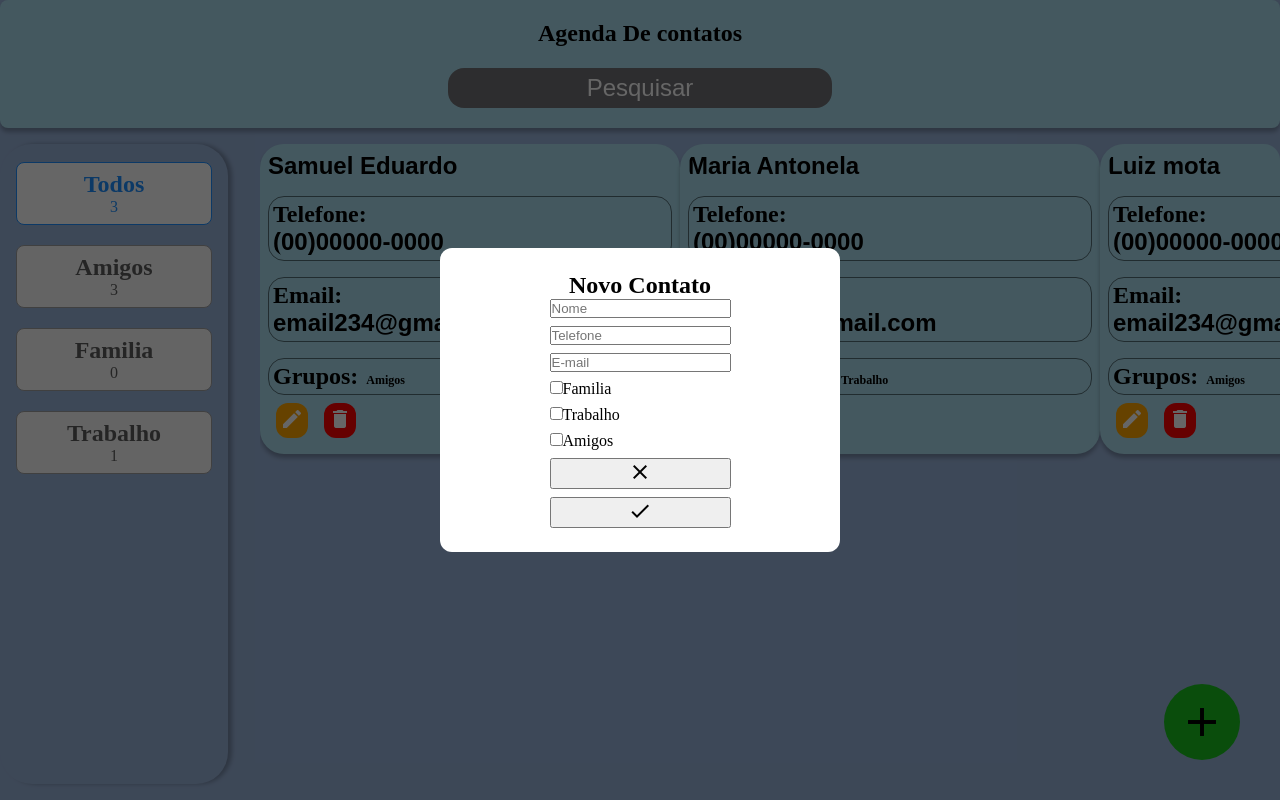
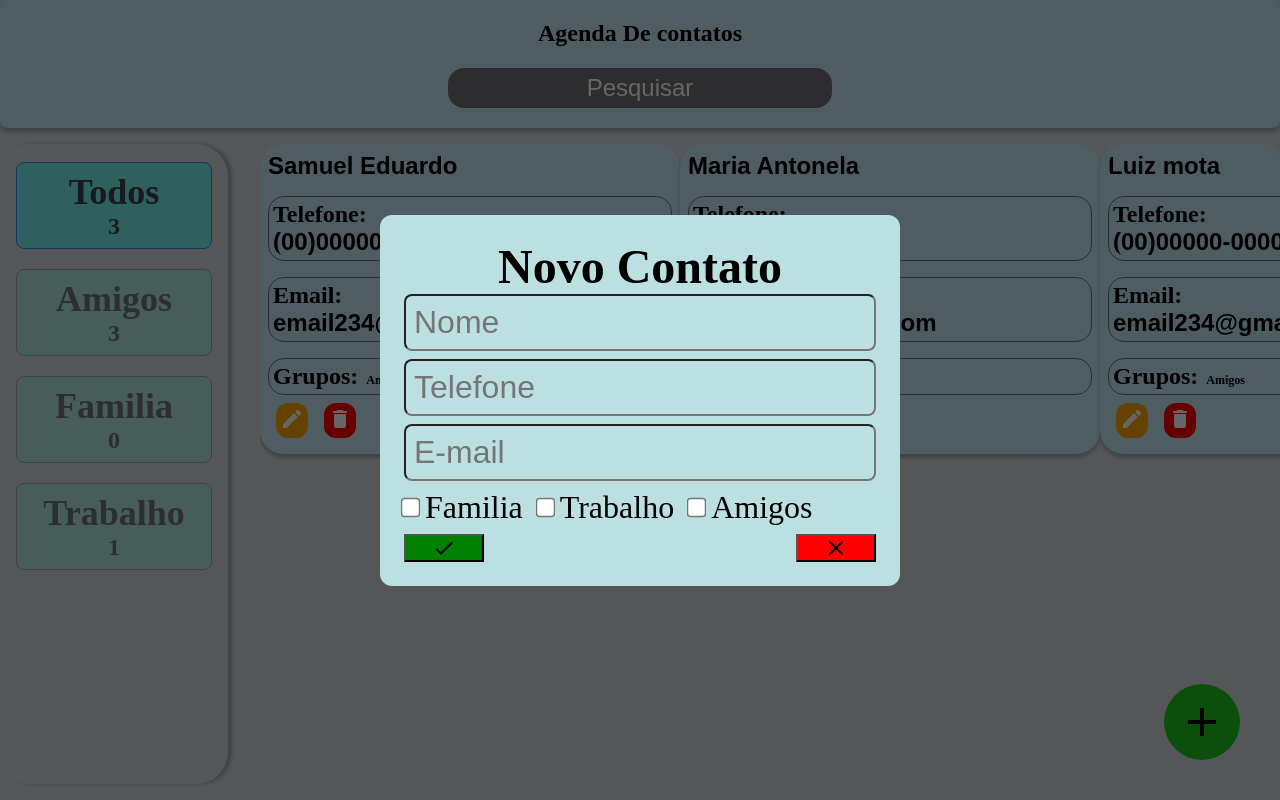
Before and after one commit to samuel-lino/Agenda-de-Contatos, a React (Create React App) app: page / in a window 1280 px wide. Both pictures are taken after a click on the button "add". Built offline with nearby package versions, Linux system fonts and the light colour scheme.

Commit message:
finalizando estilização

```diff
--- a/src/components/Contato/style.ts
+++ b/src/components/Contato/style.ts
@@ -5,7 +5,7 @@ export const ContatoCard = styled.li`
   margin-bottom: 16px;
   border-radius: 24px;
   padding: 8px;
-  background-color: #ade;
+  background-color: #c5e9f7ff;
   width: 420px;
   font-size: 24px;
   font-weight: bold;
--- a/src/components/FiltroCards/style.ts
+++ b/src/components/FiltroCards/style.ts
@@ -6,10 +6,12 @@ export const Cards = styled.div<{ $ativo: boolean }>`
   border: solid 1px rgba(0, 0, 0, 0.3);
   border-radius: 8px;
   padding: 8px;
+  font-size: 24px;
+  font-weight: bold;
   text-align: center;
   background-color: #d5e7f3ff;
   cursor: pointer;
-  color: ${(props) => (props.$ativo ? '#1e90ff' : '#5e5e5e')};
-  background-color: ${(props) => (props.$ativo ? '#fff' : '#fcfcfc')};
+  color: ${(props) => (props.$ativo ? '#3b434bff' : '#727377ff')};
+  background-color: ${(props) => (props.$ativo ? '#70f1ebff' : '#b2e9e0ff')};
   border: 1px solid ${(props) => (props.$ativo ? '#1e90ff' : '#a1a1a1')};
 `
--- a/src/containers/Header/style.ts
+++ b/src/containers/Header/style.ts
@@ -10,7 +10,7 @@ export const Cabecalho = styled.header`
   box-shadow: 0px 4px 4px rgba(0, 0, 0, 0.25);
   margin-bottom: 16px;
   border-radius: 8px;
-  background-color: #ade;
+  background-color: #c5e9f7ff;
 `
 export const Pesquisar = styled.input`
   width: 30vw;
--- a/src/containers/Modal/index.tsx
+++ b/src/containers/Modal/index.tsx
@@ -1,6 +1,15 @@
 import { FormEvent, useState } from 'react'
 import * as enums from '../../utils/enum/contato'
-import { Formulario, Modal, Modalprincipal } from './style'
+import {
+  Botaoadicionar,
+  BotaoCancelar,
+  Botoes,
+  Campos,
+  Formulario,
+  GruposLista,
+  Modal,
+  Modalprincipal
+} from './style'
 import { useDispatch } from 'react-redux'
 import { adicionar } from '../../store/reducers/contatos'
 
@@ -45,21 +54,22 @@ const ModalNovoContato = ({ onClose, aberto }: Props) => {
         <Modal>
           <h2>Novo Contato</h2>
           <Formulario>
-            <input
+            <Campos
               type="text"
               onChange={(e) => setnome(e.target.value)}
               placeholder="Nome"
             />
-            <input
+            <Campos
               type="tel"
               onChange={(e) => settel(e.target.value)}
               placeholder="Telefone"
             />
-            <input
+            <Campos
               type="email"
               onChange={(e) => setemail(e.target.value)}
               placeholder="E-mail"
             />
+            <GruposLista>
               {Object.values(enums.grupos).map((g) => (
                 <label key={g}>
                   <input
@@ -70,12 +80,15 @@ const ModalNovoContato = ({ onClose, aberto }: Props) => {
                   {g}
                 </label>
               ))}
-            <button onClick={onClose}>
+            </GruposLista>
+            <Botoes>
+              <Botaoadicionar onClick={cadastrar}>
+                <span className="material-icons">check</span>
+              </Botaoadicionar>
+              <BotaoCancelar onClick={onClose}>
                 <span className="material-icons">close</span>
-            </button>
-            <button onClick={cadastrar}>
-              <span className="material-icons">check</span>
-            </button>
+              </BotaoCancelar>
+            </Botoes>
           </Formulario>
         </Modal>
       </Modalprincipal>
--- a/src/containers/Modal/style.ts
+++ b/src/containers/Modal/style.ts
@@ -10,14 +10,17 @@ export const Modalprincipal = styled.div`
   z-index: 999;
 `
 export const Modal = styled.div`
-  background: white;
+  background: #bce0e2ff;
   border-radius: 12px;
   padding: 24px;
-  width: 400px;
+  width: 520px;
   display: flex;
   flex-direction: column;
   justify-content: center;
   align-items: center;
+  h2 {
+    font-size: 48px;
+  }
 `
 export const Formulario = styled.form`
   list-style: none;
@@ -25,5 +28,45 @@ export const Formulario = styled.form`
   flex-direction: column;
   justify-content: center;
   align-items: stretch;
+  font-size: 32px;
+  width: 100%;
   gap: 8px;
+  label {
+    display: flex;
+    text-align: center;
+    input {
+      margin-right: 8px;
+      transform: scale(1.5);
+    }
+  }
+  button {
+    width: 80px;
+    display: flex;
+    justify-content: center;
+  }
 `
+export const Botoes = styled.div`
+  display: flex;
+  flex-direction: row;
+  justify-content: space-between;
+`
+
+export const Campos = styled.input`
+  border-radius: 8px;
+  width: 100%;
+  padding: 8px;
+  font-size: 32px;
+  background-color: transparent;
+`
+export const GruposLista = styled.div`
+  display: flex;
+  flex-direction: row;
+  gap: 16px;
+`
+export const BotaoCancelar = styled.button`
+  background-color: red;
+`
+
+export const Botaoadicionar = styled.button`
+  background-color: green;
+`
--- a/src/store/reducers/contatos.ts
+++ b/src/store/reducers/contatos.ts
@@ -55,6 +55,7 @@ const ContatosSlice = createSlice({
       if (contatoexiste) {
         alert('Um contato com este nome já existe!')
       } else {
+        if (action.payload.nome.length > 2) {
           let nId = 1
           const ids = state.itens.map((c) => c.id)
           while (ids.includes(nId)) {
@@ -65,6 +66,9 @@ const ContatosSlice = createSlice({
             id: nId
           }
           state.itens.push(novoContato)
+        } else {
+          alert('É nescessari ter um nome para criar um novo contato!')
+        }
       }
     }
   }
--- a/src/style/index.ts
+++ b/src/style/index.ts
@@ -8,7 +8,7 @@ const EstiloGlobal = createGlobalStyle`
     list-style: none
   }
   body{
-    background-color: #9ab4dbff;
+    background-color: #d4d8dbff;
   }
 `
 
```
Lines whose indentation alone changed are shown as unchanged.
